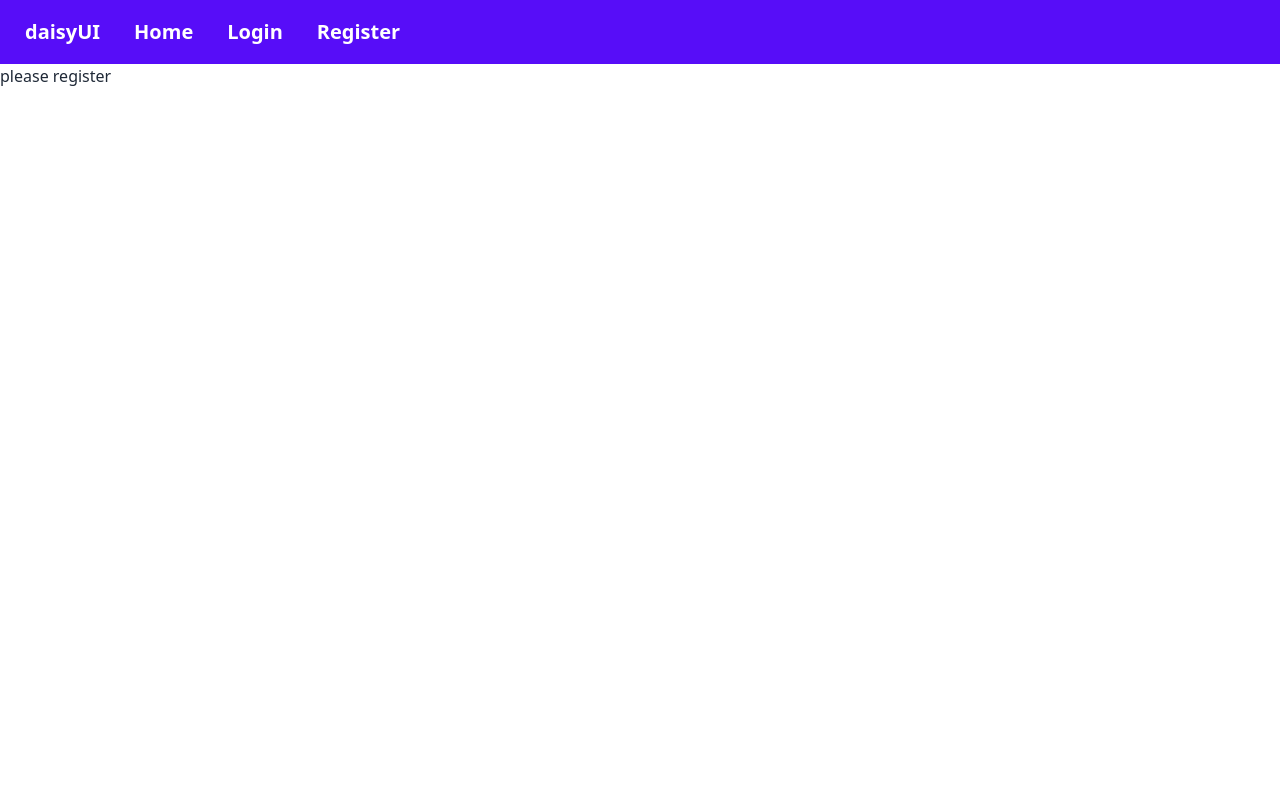
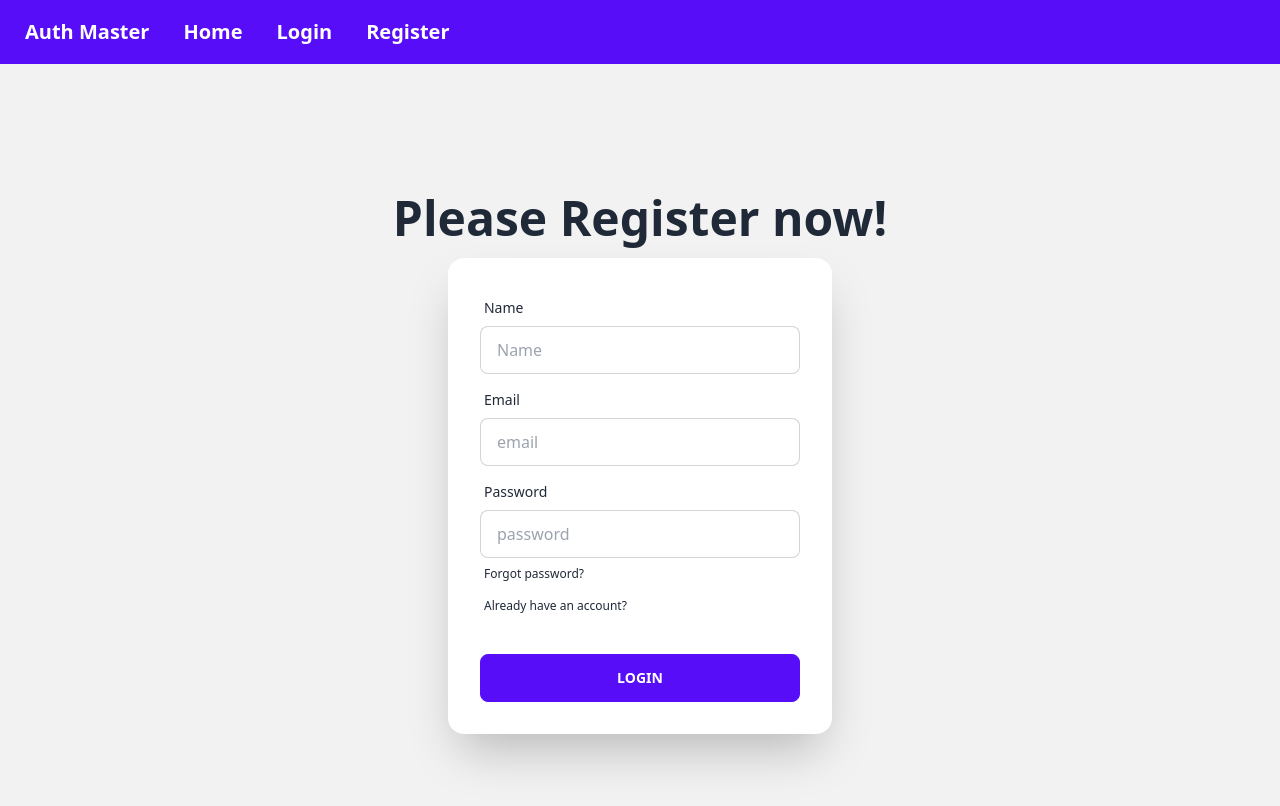
Before and after one commit to Shahriar1212/auth-firebase-context-tailwind, a React (Vite) app: page /register in a window 1280 px wide. Shown: the top 806 px of the page. Built offline with nearby package versions, Linux system fonts and the light colour scheme.

Commit message:
login register page

```diff
--- a/src/Components/Header.jsx
+++ b/src/Components/Header.jsx
@@ -5,7 +5,7 @@ const Header = () => {
     return (
         <div>
             <div className="navbar bg-primary text-primary-content">
-                <Link className="btn btn-ghost normal-case text-xl">daisyUI</Link>
+                <Link className="btn btn-ghost normal-case text-xl">Auth Master</Link>
                 <Link to="/" className="btn btn-ghost normal-case text-xl">Home</Link>
                 <Link to="/Login" className="btn btn-ghost normal-case text-xl">Login</Link>
                 <Link to="/Register" className="btn btn-ghost normal-case text-xl">Register</Link>
--- a/src/Components/Login.jsx
+++ b/src/Components/Login.jsx
@@ -1,9 +1,52 @@
 import React from 'react';
+import { Link } from 'react-router-dom';
 
 const Login = () => {
+
+    const handleLogin = (event) => {
+        event.preventDefault();
+        const form = event.target;
+        const email = form.email.value;
+        const password = form.password.value;
+
+        console.log(email, password);
+
+    }
+
+
     return (
-        <div>
-            Login
+        <div className="hero min-h-screen bg-base-200">
+            <div className="hero-content flex-col">
+                <div className="text-center">
+                    <h1 className="text-5xl font-bold">Login now!</h1>
+                </div>
+                <div className="card flex-shrink-0 w-full max-w-sm shadow-2xl bg-base-100">
+                    <form className="card-body" onSubmit={handleLogin}>
+                        <div className="form-control">
+                            <label className="label">
+                                <span className="label-text">Email</span>
+                            </label>
+                            <input type="email" name="email" required placeholder="email" className="input input-bordered" />
+                        </div>
+                        <div className="form-control">
+                            <label className="label">
+                                <span className="label-text">Password</span>
+                            </label>
+                            <input type="password" name="password" required placeholder="password" className="input input-bordered" />
+                            <label className="label">
+                                <Link to="#" className="label-text-alt link link-hover">Forgot password?</Link>
+                            </label>
+                            <label className="label">
+                        <Link to="/register" className="label-text-alt link link-hover">Do not have an account?</Link>
+                    </label>
+                        </div>
+                        <div className="form-control mt-6">
+                            <button className="btn btn-primary">Login</button>
+                        </div>
+                    </form>
+
+                </div>
+            </div>
         </div>
     );
 };
--- a/src/Components/Register.jsx
+++ b/src/Components/Register.jsx
@@ -1,9 +1,60 @@
 import React from 'react';
+import { Link } from 'react-router-dom';
 
 const Register = () => {
+
+    const handleregister = (event) => {
+
+        event.preventDefault();
+        const form = event.target;
+        const email = form.email.value;
+        const name = form.name.value;
+        const password = form.password.value;
+
+        console.log(name, email, password);
+    }
+
+
+
     return (
-        <div>
-            please register
+        <div className="hero min-h-screen bg-base-200">
+            <div className="hero-content flex-col">
+                <div className="text-center">
+                    <h1 className="text-5xl font-bold">Please Register now!</h1>
+                </div>
+                <div className="card flex-shrink-0 w-full max-w-sm shadow-2xl bg-base-100">
+                    <form className="card-body" onSubmit={handleregister}>
+                        <div className="form-control">
+                            <label className="label">
+                                <span className="label-text">Name</span>
+                            </label>
+                            <input type="text" name="name" required placeholder="Name" className="input input-bordered" />
+                        </div>
+                        <div className="form-control">
+                            <label className="label">
+                                <span className="label-text">Email</span>
+                            </label>
+                            <input type="email" name="email" required placeholder="email" className="input input-bordered" />
+                        </div>
+                        <div className="form-control">
+                            <label className="label">
+                                <span className="label-text">Password</span>
+                            </label>
+                            <input type="password" name="password" required placeholder="password" className="input input-bordered" />
+
+                            <label className="label">
+                                <Link to="#" className="label-text-alt link link-hover">Forgot password?</Link>
+                            </label>
+                            <label className="label">
+                                <Link to="/login" className="label-text-alt link link-hover">Already have an account?</Link>
+                            </label>
+                        </div>
+                        <div className="form-control mt-6">
+                            <button className="btn btn-primary">Login</button>
+                        </div>
+                    </form>
+                </div>
+            </div>
         </div>
     );
 };
```
